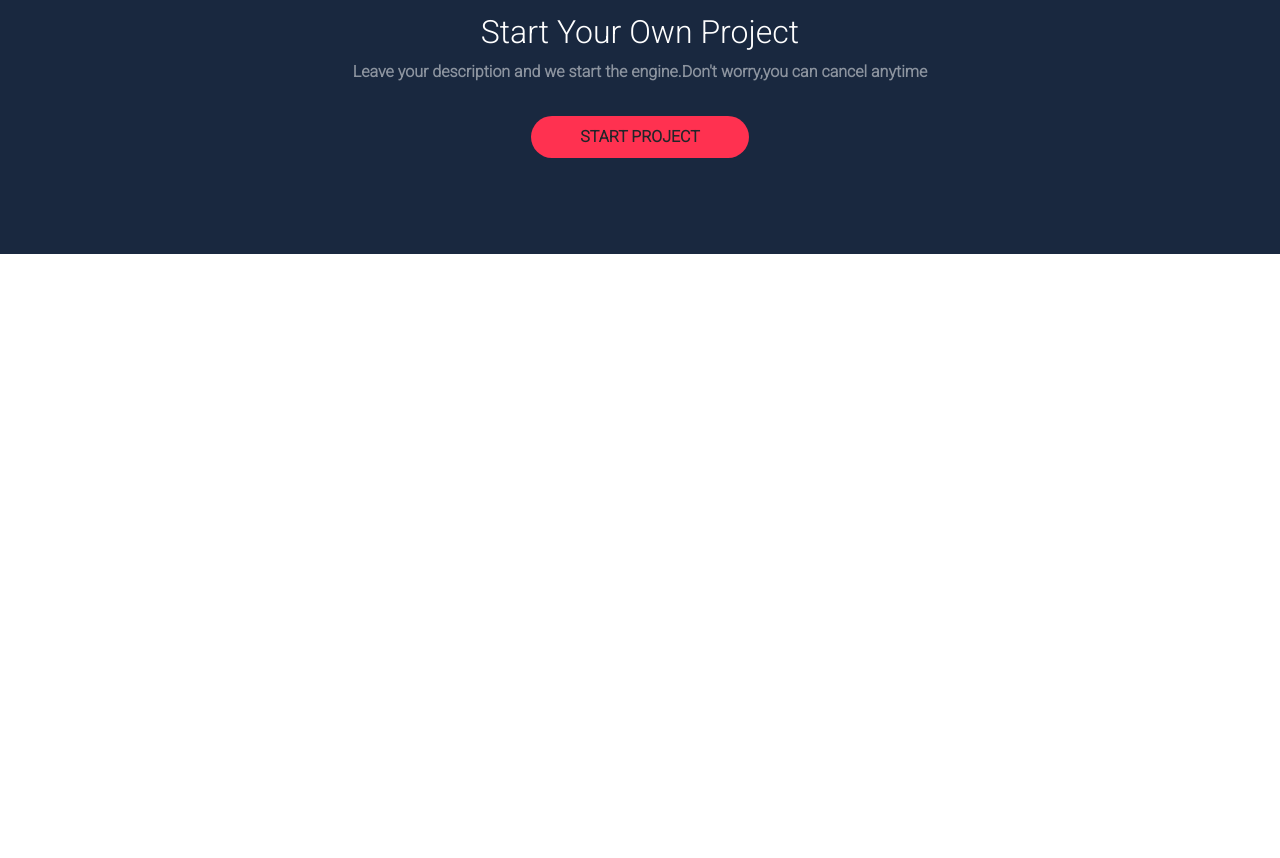
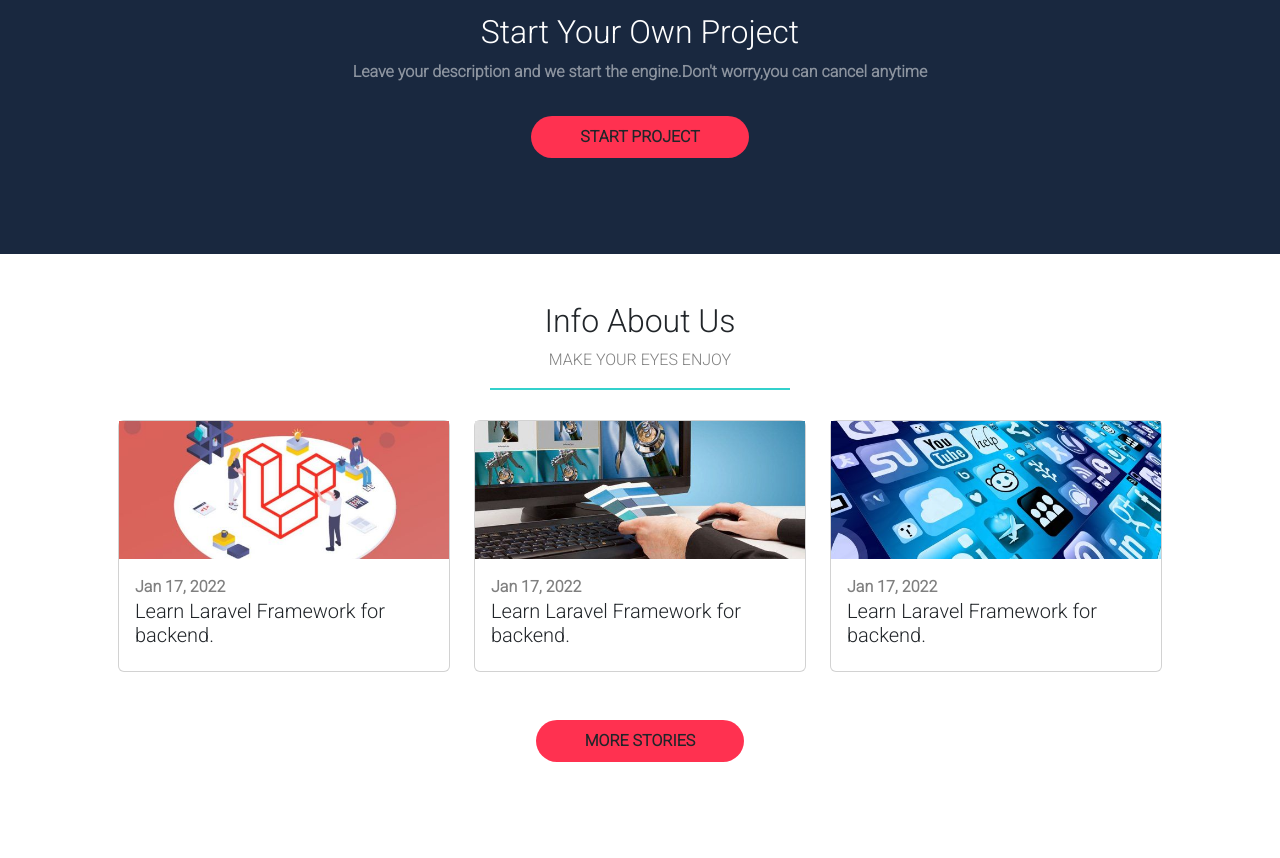
Before and after one commit to YasserEmam25/Bootstrap, a plain HTML site: page index.html in a window 1280 px wide. Shown: the part 4107-4965 px from the top of the page. Before the commit the page ends 4361 px from the top, so only its background shows below. Drawn offline with Linux system fonts and the light colour scheme.

Commit message:
finished blog

```diff
--- a/index.html
+++ b/index.html
@@ -246,6 +246,47 @@
           <a href="#" class="btn main-btn mb-5 fw-bold text-uppercase rounded-pill py-2 px-5">start project</a>
         </div>
       </div>
+      <div class="blog">
+        <div class="container p-5">
+          <div class="main-title text-center mb-5">
+            <h2>Info About Us</h2>
+            <p class="text-black-50 text-uppercase">Make Your Eyes Enjoy</p>
+          </div>
+          <div class="row text-left d-flex justify-content-center">
+            <div class="col-md-6 col-lg-4 mb-5">
+              <div class="card">
+                <img src="imgs/blog-1.jpg" class="img-fluid card-image-top" alt="">
+                <div class="card-body">
+                  <span class="text-black-50 fw-bold">Jan 17, 2022</span>
+                  <h5 class="card-title">Learn Laravel Framework for backend.</h5>
+                </div>
+              </div>
+            </div>
+            <div class="col-md-6 col-lg-4 mb-5">
+              <div class="card">
+                <img src="imgs/blog-2.jpg" class="img-fluid card-image-top" alt="">
+                <div class="card-body">
+                  <span class="text-black-50 fw-bold">Jan 17, 2022</span>
+                  <h5 class="card-title">Learn Laravel Framework for backend.</h5>
+                </div>
+              </div>
+            </div>
+            <div class=" col-md-6 col-lg-4 mb-5">
+              <div class="card">
+                <img src="imgs/blog-3.jpg" class="img-fluid card-image-top" alt="">
+                <div class="card-body">
+                  <span class="text-black-50 fw-bold">Jan 17, 2022</span>
+                  <h5 class="card-title">Learn Laravel Framework for backend.</h5>
+                </div>
+              </div>
+            </div>
+          </div>
+          <div class="blog-btn text-center">
+            <a href="#" class="btn main-btn mb-5 fw-bold text-uppercase rounded-pill py-2 px-5">more stories</a>
+          </div>
+        </div>
+      </div>
+
     <script src="js/all.min.js"></script>
     <script src="js/bootstrap.bundle.min.js"></script>
 </body>
```
